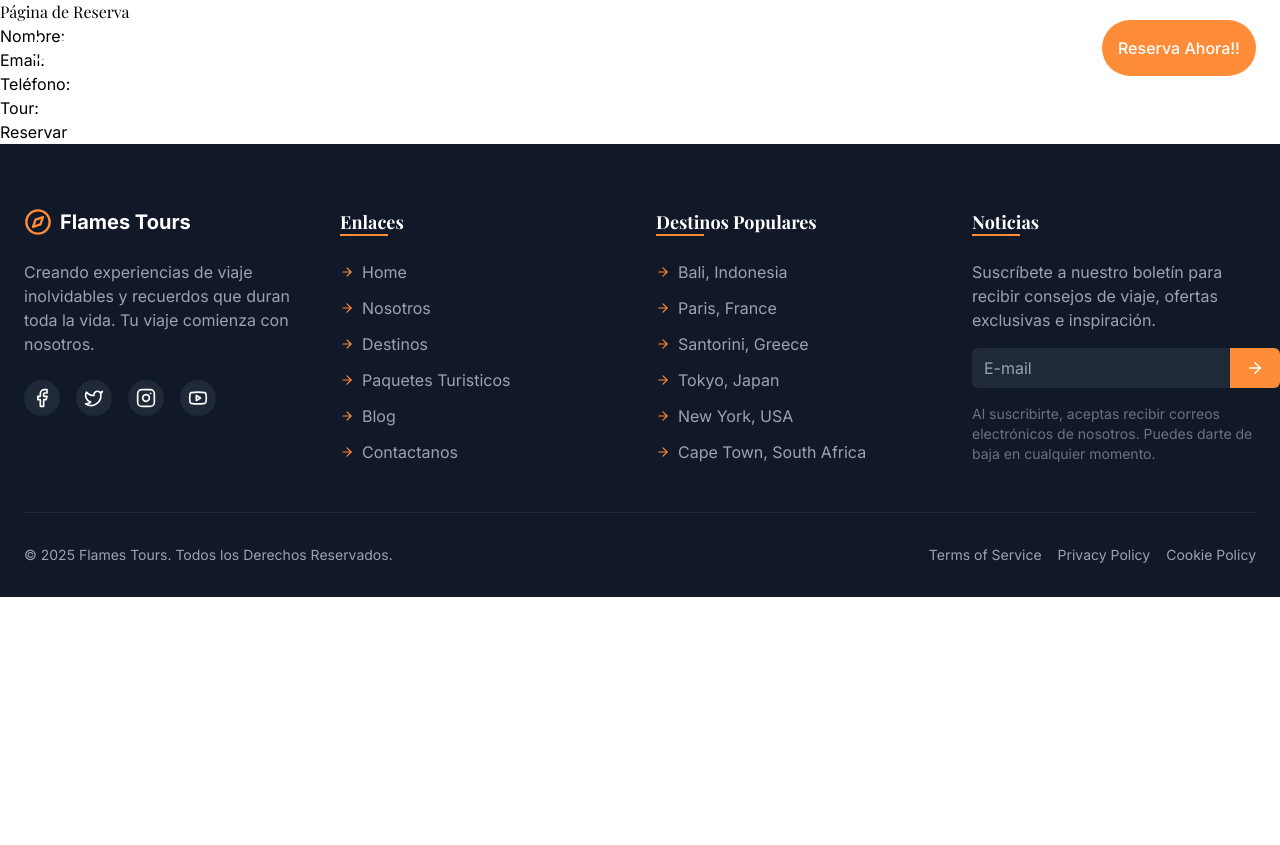
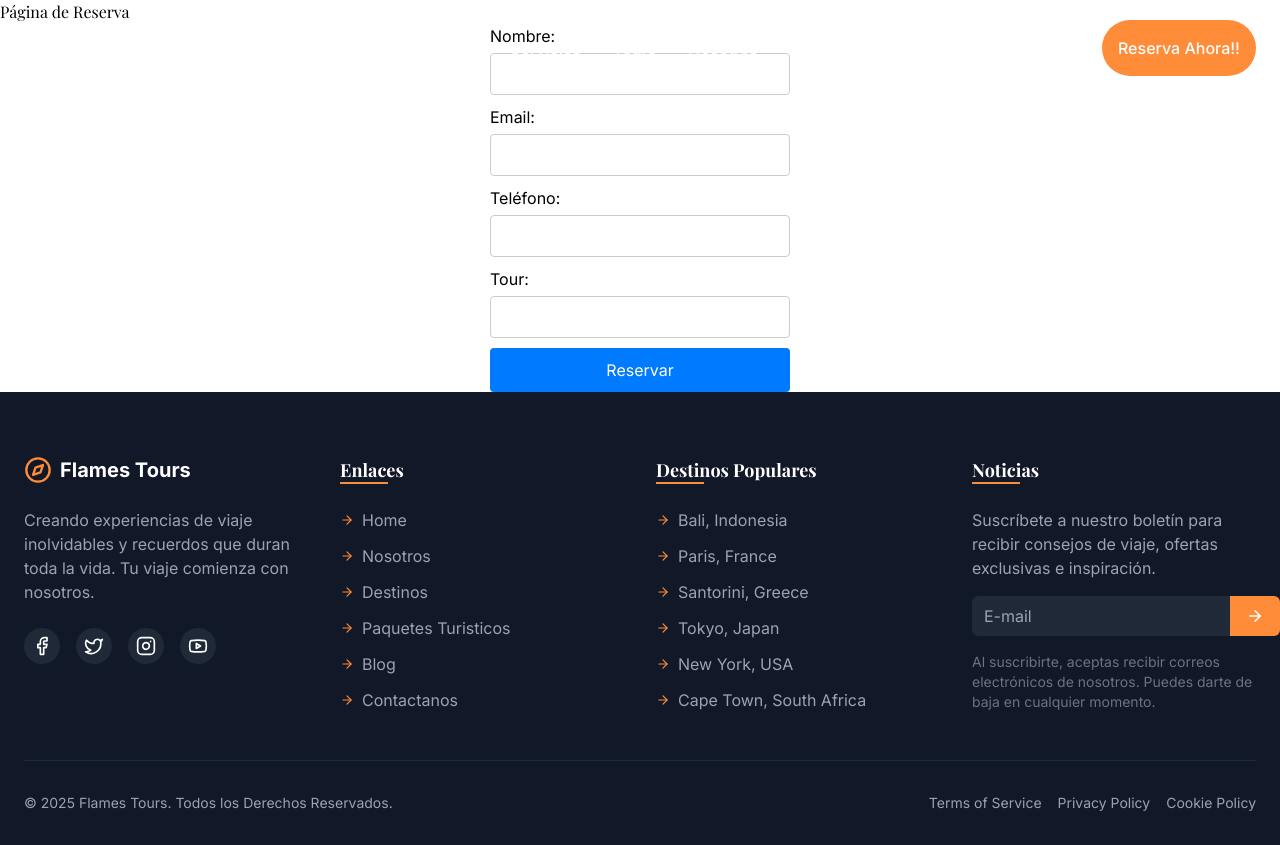
Before and after one commit to ronaldllamas12/flames-tour, a React (Vite) app: page /reserva in a window 1280 px wide. Before the commit the page ends 800 px from the top, so only its background shows below. Built offline with nearby package versions, Linux system fonts and the light colour scheme.

Commit message:
Agrega estilos básicos al formulario de reserva

```diff
--- a/src/components/ReservaForm.tsx
+++ b/src/components/ReservaForm.tsx
@@ -5,7 +5,7 @@ const ReservaForm = () => {
   const [email, setEmail] = useState('');
   const [telefono, setTelefono] = useState('');
   const [tour, setTour] = useState('');
-  const numeroWhatsApp = '+573123456789'; // Reemplaza con el número de WhatsApp al que quieres enviar los datos
+  const numeroWhatsApp = '+573022265668'; // Reemplaza con el número de WhatsApp al que quieres enviar los datos
 
   const handleSubmit = (e: React.FormEvent) => {
     e.preventDefault();
@@ -21,48 +21,52 @@ const ReservaForm = () => {
   };
 
   return (
-    <form onSubmit={handleSubmit}>
-      <div>
-        <label htmlFor="nombre">Nombre:</label>
+    <form onSubmit={handleSubmit} style={{ display: 'flex', flexDirection: 'column', maxWidth: '300px', margin: '0 auto' }}>
+      <div style={{ marginBottom: '10px' }}>
+        <label htmlFor="nombre" style={{ display: 'block', marginBottom: '5px' }}>Nombre:</label>
         <input
           type="text"
           id="nombre"
           value={nombre}
           onChange={(e) => setNombre(e.target.value)}
           required
+          style={{ width: '100%', padding: '8px', border: '1px solid #ccc', borderRadius: '4px' }}
         />
       </div>
-      <div>
-        <label htmlFor="email">Email:</label>
+      <div style={{ marginBottom: '10px' }}>
+        <label htmlFor="email" style={{ display: 'block', marginBottom: '5px' }}>Email:</label>
         <input
           type="email"
           id="email"
           value={email}
           onChange={(e) => setEmail(e.target.value)}
           required
+          style={{ width: '100%', padding: '8px', border: '1px solid #ccc', borderRadius: '4px' }}
         />
       </div>
-      <div>
-        <label htmlFor="telefono">Teléfono:</label>
+      <div style={{ marginBottom: '10px' }}>
+        <label htmlFor="telefono" style={{ display: 'block', marginBottom: '5px' }}>Teléfono:</label>
         <input
           type="tel"
           id="telefono"
           value={telefono}
           onChange={(e) => setTelefono(e.target.value)}
           required
+          style={{ width: '100%', padding: '8px', border: '1px solid #ccc', borderRadius: '4px' }}
         />
       </div>
-      <div>
-        <label htmlFor="tour">Tour:</label>
+      <div style={{ marginBottom: '10px' }}>
+        <label htmlFor="tour" style={{ display: 'block', marginBottom: '5px' }}>Tour:</label>
         <input
           type="text"
           id="tour"
           value={tour}
           onChange={(e) => setTour(e.target.value)}
           required
+          style={{ width: '100%', padding: '8px', border: '1px solid #ccc', borderRadius: '4px' }}
         />
       </div>
-      <button type="submit">Reservar</button>
+      <button type="submit" style={{ padding: '10px', backgroundColor: '#007bff', color: '#fff', border: 'none', borderRadius: '4px', cursor: 'pointer' }}>Reservar</button>
     </form>
   );
 };
```
